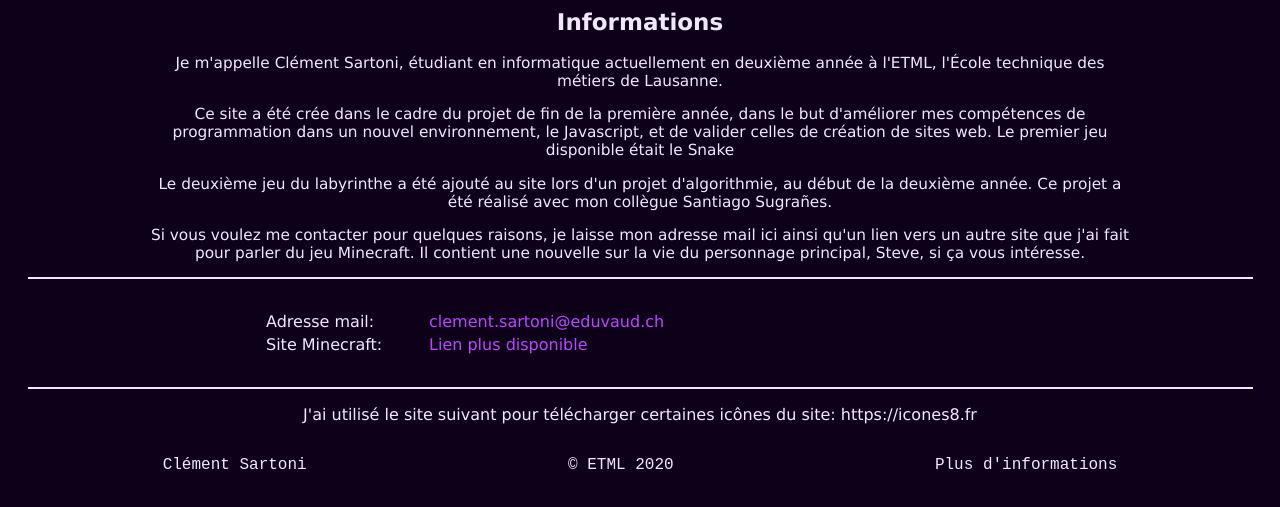
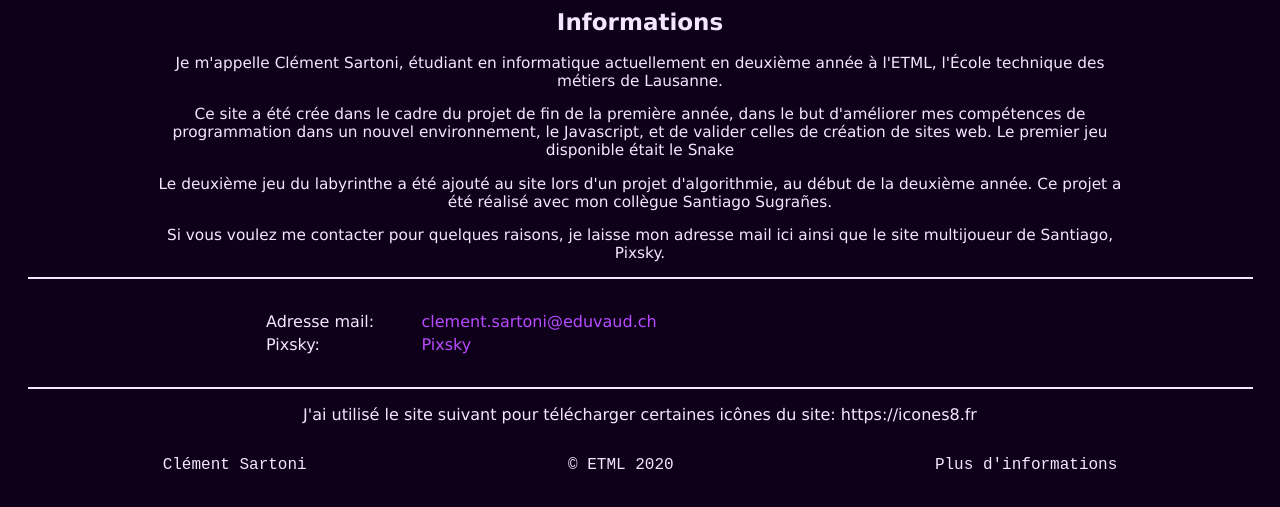
Before and after one commit to SanSugranes/P_Algo, a website: page P_LabWeb/public/src/html/infos.html in a window 1280 px wide. Shown: the part 85-592 px from the top of the page. Drawn offline with Linux system fonts and the light colour scheme.

Commit message:
last words

```diff
--- a/P_LabWeb/public/src/html/infos.html
+++ b/P_LabWeb/public/src/html/infos.html
@@ -32,10 +32,10 @@
                     <p>Je m'appelle Clément Sartoni, étudiant en informatique actuellement en deuxième année à l'ETML, l'École technique des métiers de Lausanne.</p>
                     <p>Ce site a été crée dans le cadre du projet de fin de la première année, dans le but d'améliorer mes compétences de programmation dans un nouvel environnement,
                         le Javascript, et de valider celles de création de sites web. Le premier jeu disponible était le Snake</p>
-                    <p>Le deuxième jeu du labyrinthe a été ajouté au site lors d'un projet d'algorithmie, au début de la deuxième année. Ce projet a été réalisé avec mon collègue Santiago Sugrañes.
+                    <p>Le deuxième jeu du labyrinthe a été ajouté au site lors d'un projet d'algorithmie, au début de la deuxième année. Ce projet a été réalisé avec mon
+                        collègue Santiago Sugrañes.
                     </p>
-                    <p> Si vous voulez me contacter pour quelques raisons, je laisse mon adresse mail ici ainsi qu'un lien vers un autre site que j'ai fait pour parler du jeu Minecraft.
-                        Il contient une nouvelle sur la vie du personnage principal, Steve, si ça vous intéresse.</p>
+                    <p> Si vous voulez me contacter pour quelques raisons, je laisse mon adresse mail ici ainsi que le site multijoueur de Santiago, Pixsky.</p>
                 </section>
                 <div class="borderTitle"></div>
                 <table class="infosTable">
@@ -44,8 +44,8 @@
                         <td><a href="mailto:clement.sartoni@eduvaud.ch">clement.sartoni@eduvaud.ch</a></td>
                     </tr>
                     <tr>
-                        <td>Site Minecraft:</td>
-                        <td><a href="" target="_blank">Lien plus disponible</a></td>
+                        <td>Pixsky:</td>
+                        <td><a href="http://pixsky.ch:8081" target="_blank">Pixsky</a></td>
                     </tr>
                 </table>
                 <div class="borderTitle"></div>
```
